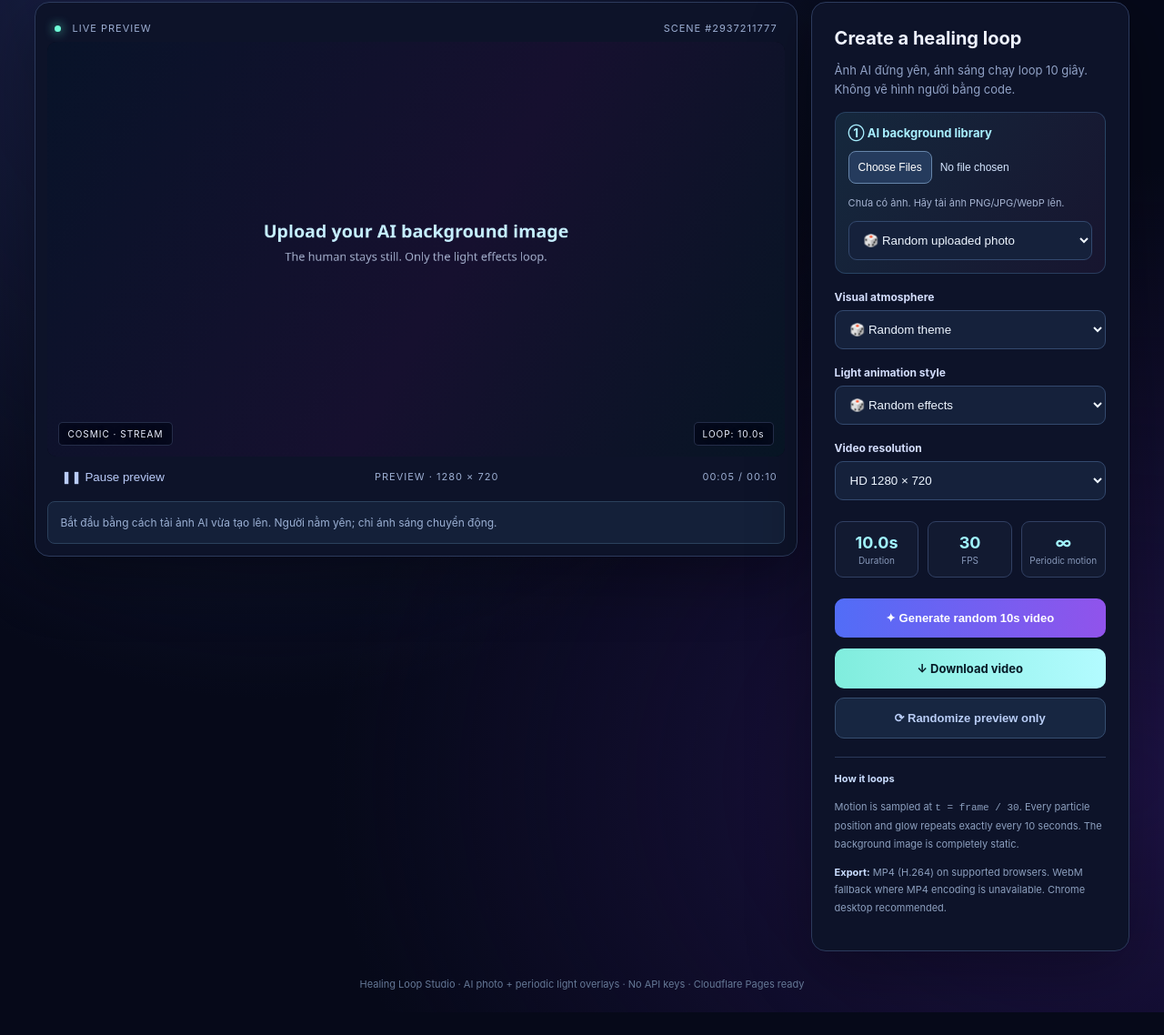
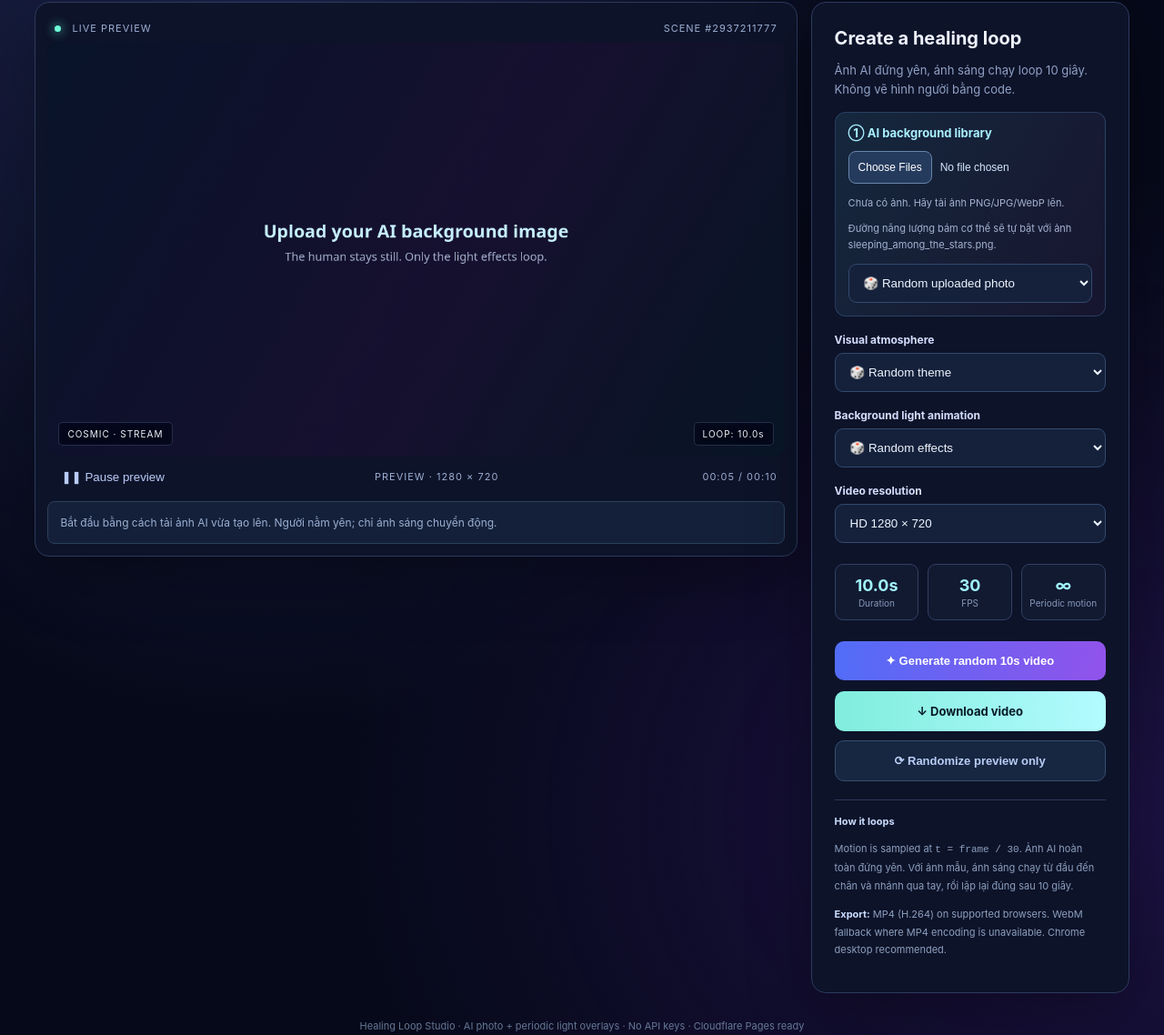
Before and after one commit to kevin4relocate/HealingLoopStudio, a website with bundled scripts: page index.html in a window 1280 px wide. Shown: the part 97-1235 px from the top of the page at 91% size. Before the commit the page ends 1210 px from the top, so only its background shows below. Built offline with nearby package versions, Linux system fonts and the light colour scheme.

Commit message:
Show detected body tracing status and explain head-to-feet loop

```diff
--- a/index.html
+++ b/index.html
@@ -23,10 +23,10 @@
     </section>
     <aside class="settings">
       <h2>Create a healing loop</h2><p class="sub">Ảnh AI đứng yên, ánh sáng chạy loop 10 giây. Không vẽ hình người bằng code.</p>
-      <div class="upload-zone"><label for="photo-upload">① AI background library</label><input id="photo-upload" type="file" accept="image/png,image/jpeg,image/webp" multiple /><p id="photo-count">Chưa có ảnh. Tải ảnh AI PNG/JPG/WebP lên để bắt đầu.</p><select id="photo-select"><option value="random">🎲 Random uploaded photo</option></select></div>
+      <div class="upload-zone"><label for="photo-upload">① AI background library</label><input id="photo-upload" type="file" accept="image/png,image/jpeg,image/webp" multiple /><p id="photo-count">Chưa có ảnh. Tải ảnh AI PNG/JPG/WebP lên để bắt đầu.</p><p id="body-status" class="body-status">Đường năng lượng bám cơ thể sẽ tự bật với ảnh sleeping_among_the_stars.png.</p><select id="photo-select"><option value="random">🎲 Random uploaded photo</option></select></div>
       <label for="style">Visual atmosphere</label>
       <select id="style"><option value="random">🎲 Random theme</option><option value="cosmic">Cosmic Blue & Violet</option><option value="gold">Golden Aura</option><option value="chakra">Seven Chakra</option><option value="emerald">Emerald Dream</option><option value="rose">Rose Nebula</option></select>
-      <label for="pose">Light animation style</label>
+      <label for="pose">Background light animation</label>
       <select id="pose"><option value="random">🎲 Random effects</option><option value="dna">DNA sparkles</option><option value="stream">Flowing energy</option><option value="aura">Gentle aura</option></select>
       <label for="res">Video resolution</label>
       <select id="res"><option value="1280">HD 1280 × 720</option><option value="1920">Full HD 1920 × 1080 (slower)</option></select>
@@ -35,7 +35,7 @@
       <div class="progress-wrap" id="progress-wrap" hidden><div class="progress-head"><span id="progress-title">Rendering video</span><b id="progress-pct">0%</b></div><div class="progress"><div id="progress-bar"></div></div><p id="progress-description">Khởi tạo bộ mã hóa...</p></div>
       <a id="download" class="download" href="#" hidden>↓ Download video</a>
       <button id="random-preview" class="secondary">⟳ Randomize preview only</button>
-      <div class="tips"><strong>How it loops</strong><p>Motion is sampled at <code>t = frame / 30</code>. Every particle position and glow repeats exactly every 10 seconds. The background image is completely static.</p><p><strong>Export:</strong> MP4 (H.264) on supported browsers. WebM fallback where MP4 encoding is unavailable. Chrome desktop recommended.</p></div>
+      <div class="tips"><strong>How it loops</strong><p>Motion is sampled at <code>t = frame / 30</code>. Ảnh AI hoàn toàn đứng yên. Với ảnh mẫu, ánh sáng chạy từ đầu đến chân và nhánh qua tay, rồi lặp lại đúng sau 10 giây.</p><p><strong>Export:</strong> MP4 (H.264) on supported browsers. WebM fallback where MP4 encoding is unavailable. Chrome desktop recommended.</p></div>
     </aside>
   </main>
   <footer>Healing Loop Studio · AI photo + periodic light overlays · No API keys · Cloudflare Pages ready</footer>
```
